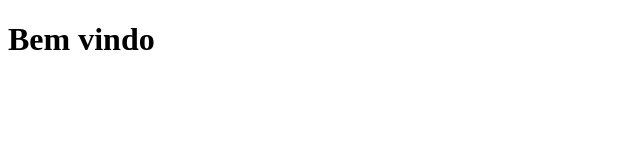
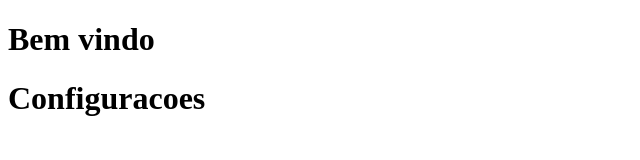
Before and after one commit to WendrilSFS/novoteste, a plain HTML site: page index.html in a window 1280 px wide. Shown: the whole page, without its empty margins (0-640 px from the left). Drawn offline with Linux system fonts and the light colour scheme.

Commit message:
nova classe

```diff
--- a/css/style.css
+++ b/css/style.css
@@ -2,3 +2,8 @@
     width: 0;
     padding: 0;
 }
+.display{
+    padding: 0%;
+    width: 50px;
+    height: auto;
+}
--- a/index.html
+++ b/index.html
@@ -9,5 +9,10 @@
     <h1>
         Bem vindo
     </h1>
+<div class="display">
+    <h1>
+        Configuracoes
+    </h1>
+</div>
 </body>
 </html>
```
